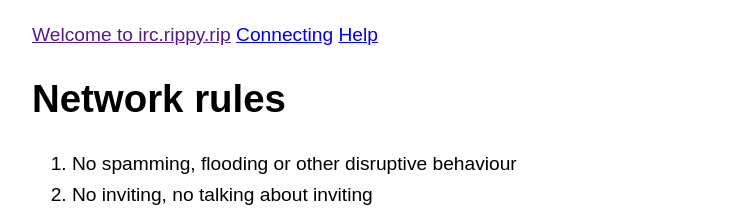
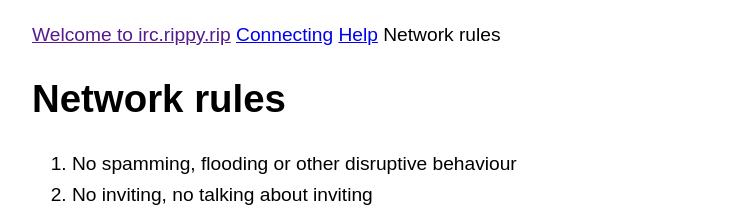
Before and after one commit to rippyrip/website, an MkDocs documentation site: the page built from docs/rules.md, in a window 1280 px wide. Shown: the top 217 px of the page, without its empty margins (224-966 px from the left). Built offline with MkDocs 1.6.1, drawn with Linux system fonts in a browser that asks for light colours.

Commit message:
Still show the current page in nav, but not as a link

```diff
--- a/theme/main.html
+++ b/theme/main.html
@@ -10,6 +10,8 @@
       {% for nav_item in nav %}
         {% if not nav_item.active%}
         <a href="{{ nav_item.url }}">{{ nav_item.title }}</a>
+        {% else %}
+        {{ nav_item.title }}
         {% endif %}
       {% endfor %}
       </p>
```
